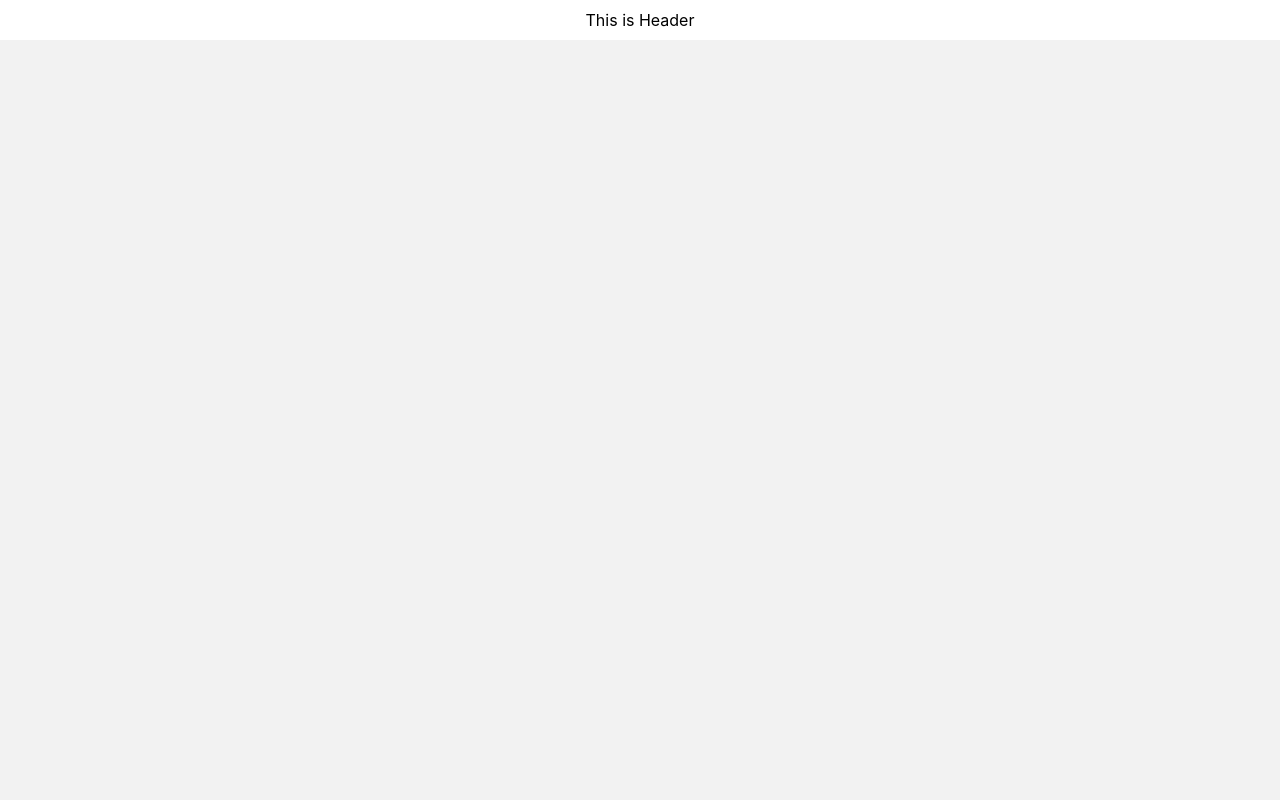
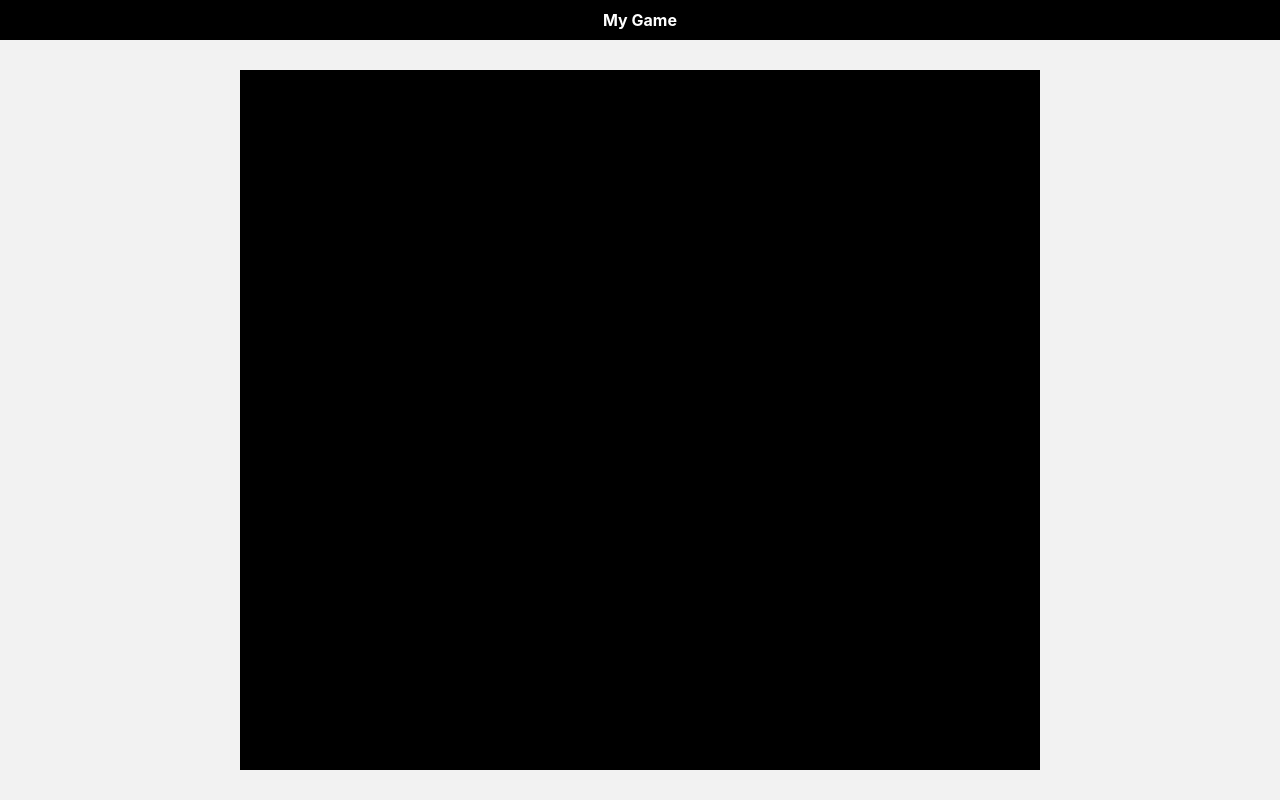
Before and after one commit to mcar100/my_game, a React (Create React App) app: page / in a window 1280 px wide. Built offline with nearby package versions, Linux system fonts and the light colour scheme.

Commit message:
Style: 기초 레이아웃 컴포넌트 분리 (헤더, 메인)

```diff
--- a/src/components/Header/Header.tsx
+++ b/src/components/Header/Header.tsx
@@ -1,5 +1,15 @@
+import { Link } from "react-router-dom";
+
 function Header() {
-  return <header className="container">This is Header</header>;
+  return (
+    <header className="container">
+      <div className="nav-container">
+        <li className="nav-item">
+          <Link to="/">My Game</Link>
+        </li>
+      </div>
+    </header>
+  );
 }
 
 export default Header;
--- /dev/null
+++ b/src/pages/GamePage/ArrowKeyGame.tsx
@@ -0,0 +1,5 @@
+function ArrowKeyGame() {
+  return <div className="arrow-key-game-container"></div>;
+}
+
+export default ArrowKeyGame;
--- a/src/pages/Home.tsx
+++ b/src/pages/Home.tsx
@@ -1,10 +1,12 @@
-import ArrowKeyGame from "./MiniGame/ArrowKeyGame";
+import ArrowKeyGame from "./GamePage/ArrowKeyGame";
 
 function Home() {
   return (
     <div className="container">
       <div className="home-container">
-        <ArrowKeyGame />
+        <div className="game-container">
+          <ArrowKeyGame />
+        </div>
       </div>
     </div>
   );
--- a/src/pages/MiniGame/ArrowKeyGame.tsx
+++ /dev/null
@@ -1,5 +0,0 @@
-function ArrowKeyGame() {
-  return <div className="game-container"></div>;
-}
-
-export default ArrowKeyGame;
--- a/src/styles/css/main.css
+++ b/src/styles/css/main.css
@@ -135,6 +135,24 @@ body {
 /* font-theme */
 /* situation  */
 /* buttons */
+.nav-container > .nav-item > a {
+  font-size: 16px;
+  font-weight: bold;
+  color: #fff;
+}
+
+.game-container {
+  display: flex;
+  flex-direction: row;
+  justify-content: center;
+  align-items: center;
+  gap: 0px;
+  width: 800px;
+  height: 700px;
+  background-color: #000;
+  border-color: #000;
+}
+
 /* 전체 레이아웃 틀 */
 .body-container {
   display: grid;
@@ -165,6 +183,10 @@ body {
   background-color: #fff;
   color: #000;
 }
+.body-container header.container {
+  background-color: #000;
+  color: #fff;
+}
 .body-container main.container {
   background-color: #f2f2f2;
   color: #000;
```
Also changed, not shown: 1 other file (tests, documents, lock files or other folders).
